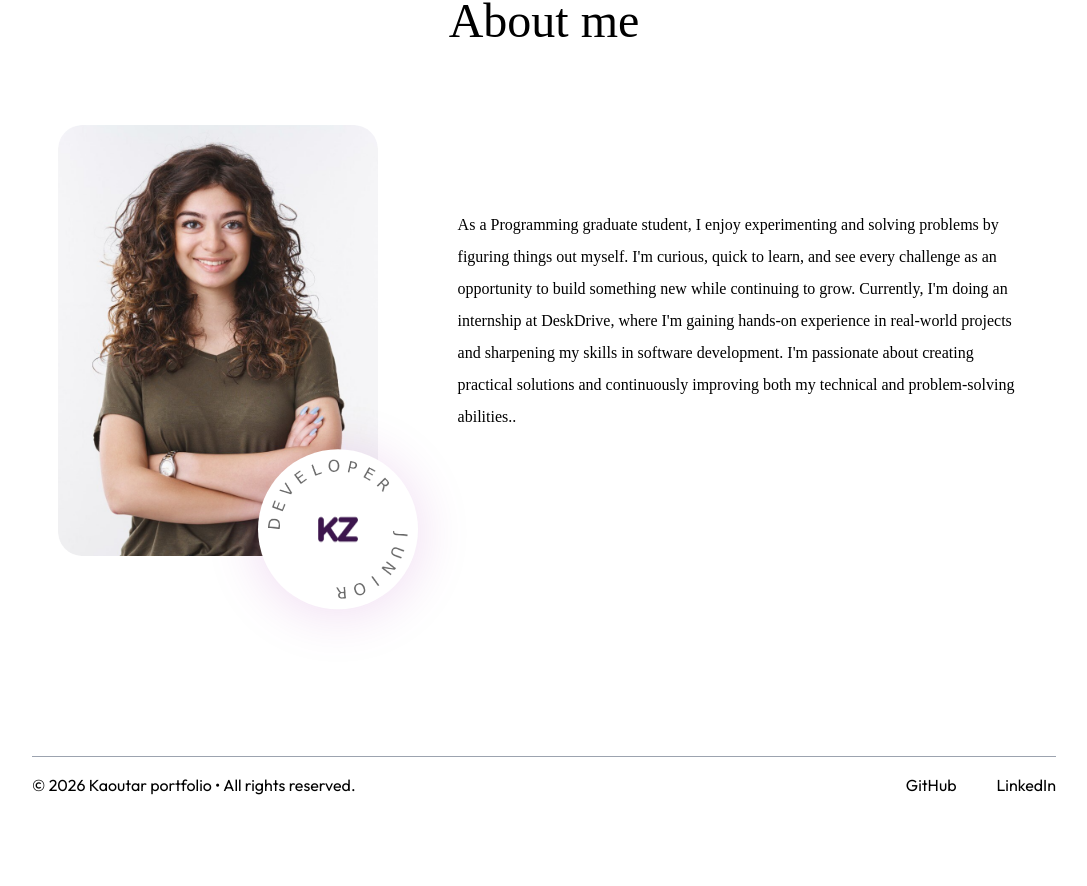
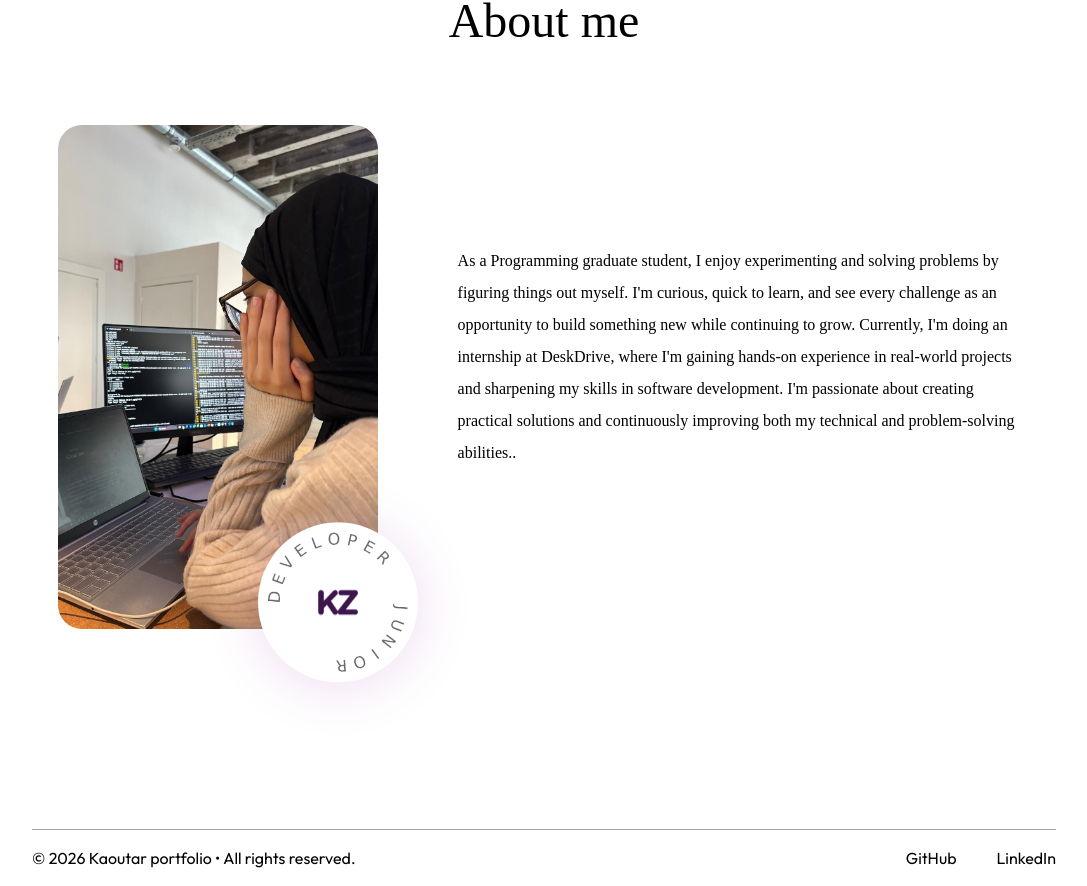
Before and after one commit to KZZ7777/Portfolio-Kaoutar, a React (Vite) app: page / in a window 1280 px wide. Shown: the part 2138-3024 px from the top of the page, without its empty margins (96-1183 px from the left). Before the commit the page ends 2951 px from the top, so only its background shows below. Built offline with nearby package versions, Linux system fonts and the light colour scheme; a web font is replaced by a local one.

Commit message:
image geplaats

```diff
--- a/src/components/About.jsx
+++ b/src/components/About.jsx
@@ -6,7 +6,7 @@ export default function About() {
 
             <div className="flex w-full flex-col lg:flex-row items-center gap-20 my-20">
                 <div className="max-w-max mx-auto relative">
-                    <img src='./assets/user-image.png' alt="" className="w-64 sm:w-80 rounded-3xl max-w-none" />
+                    <img src='./assets/me (2).png' alt="" className="w-64 sm:w-80 rounded-3xl max-w-none" />
 
                     <div className="bg-white w-1/2 aspect-square absolute right-0 bottom-0 rounded-full translate-x-1/4 translate-y-1/3 shadow-[0_4px_55px_rgba(149,0,162,0.15)] flex items-center justify-center">
                         <img src="./assets/circular-text.png" alt="" className="w-full animate-spin_slow" />
```
Also changed, not shown: public/assets/me (2).png (added), src/components/Header.jsx (line endings or trailing spaces).
